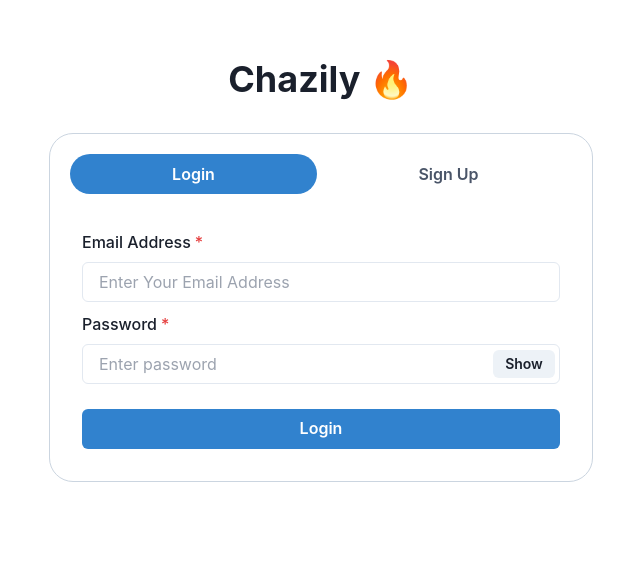
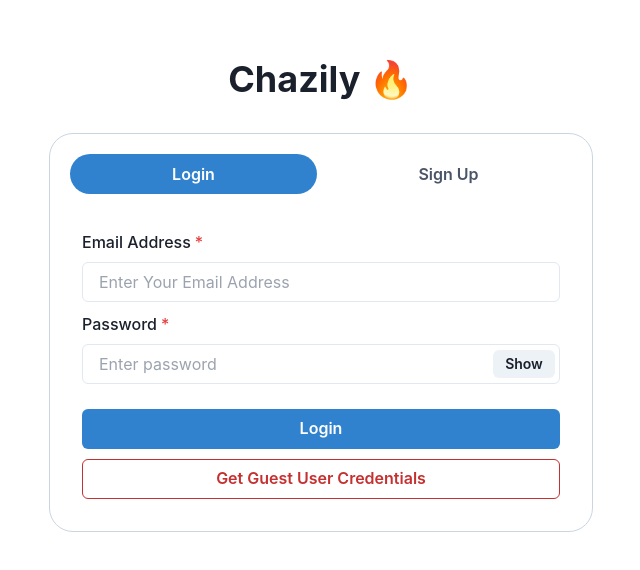
Before and after one commit to Yatik1/chat-app, a React (Vite) app in the folder frontend/: page / in a window 1280 px wide. Shown: the top 570 px of the page, without its empty margins (319-959 px from the left). Built offline with nearby package versions, Linux system fonts and the light colour scheme.

Commit message:
::login ⚽

```diff
--- a/frontend/src/components/Login.jsx
+++ b/frontend/src/components/Login.jsx
@@ -111,7 +111,7 @@ const Login = () => {
       >
         Login
       </Button>
-      {/* <Button
+      <Button
         variant="outline"
         colorScheme="red"
         _hover={{color:'white' , bg:'red'  }}
@@ -122,7 +122,7 @@ const Login = () => {
         }}
       >
         Get Guest User Credentials
-      </Button> */}
+      </Button>
     </VStack>
 
   )
```
